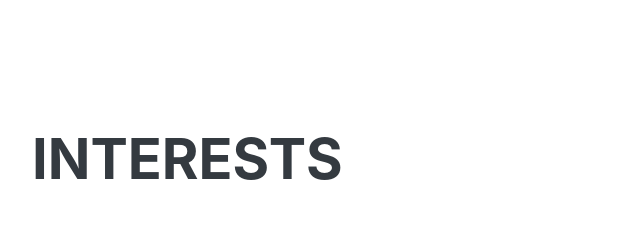
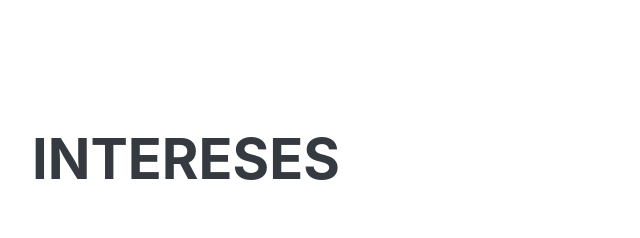
Before and after one commit to esscudo/CVRiosNelsonAbraham, a plain HTML site: page index.html in a window 1280 px wide. Shown: the part 3720-3958 px from the top of the page, 288-928 px from the left. Drawn offline with nearby package versions, Linux system fonts and the light colour scheme; a web font is replaced by a local one.

Commit message:
Update index.html

```diff
--- a/index.html
+++ b/index.html
@@ -182,7 +182,7 @@
             <!-- Interests-->
             <section class="resume-section" id="intereses y objetivos:">
                 <div class="resume-section-content">
-                    <h2 class="mb-5">Interests</h2>
+                    <h2 class="mb-5">Intereses</h2>
                     <p> al estar capacitandome continuamente tanto en el ambito academico como en nuevos conocimientos laborales considero primordial
                         un horario estipulado fijo, sea vespertino o como turno mañana el cual sea el mismo en los dias laborales.
                     </p>
```
